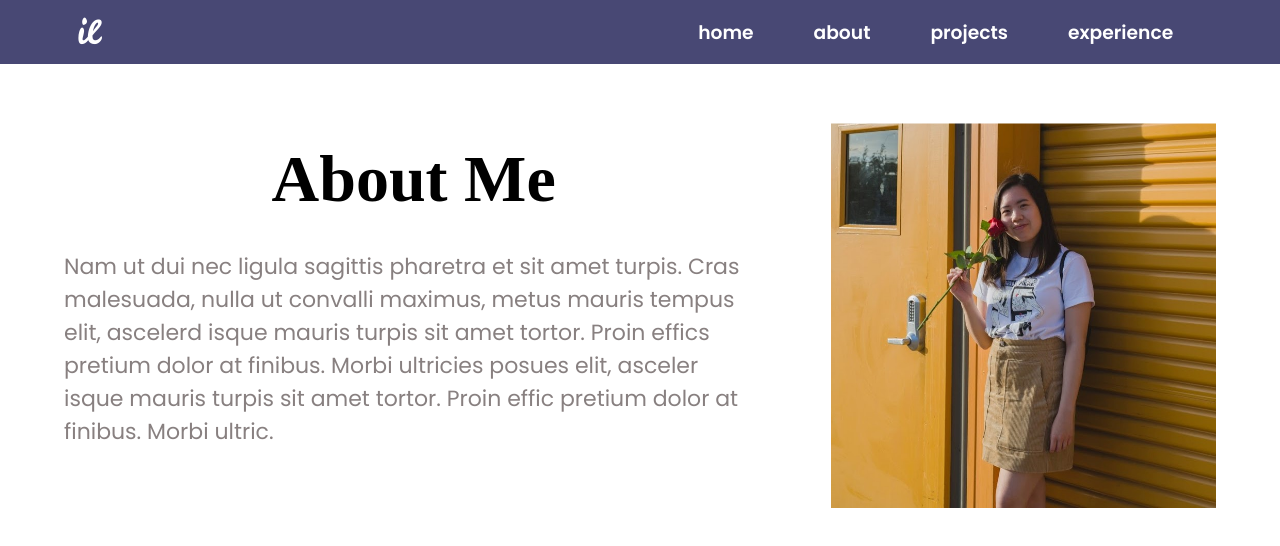
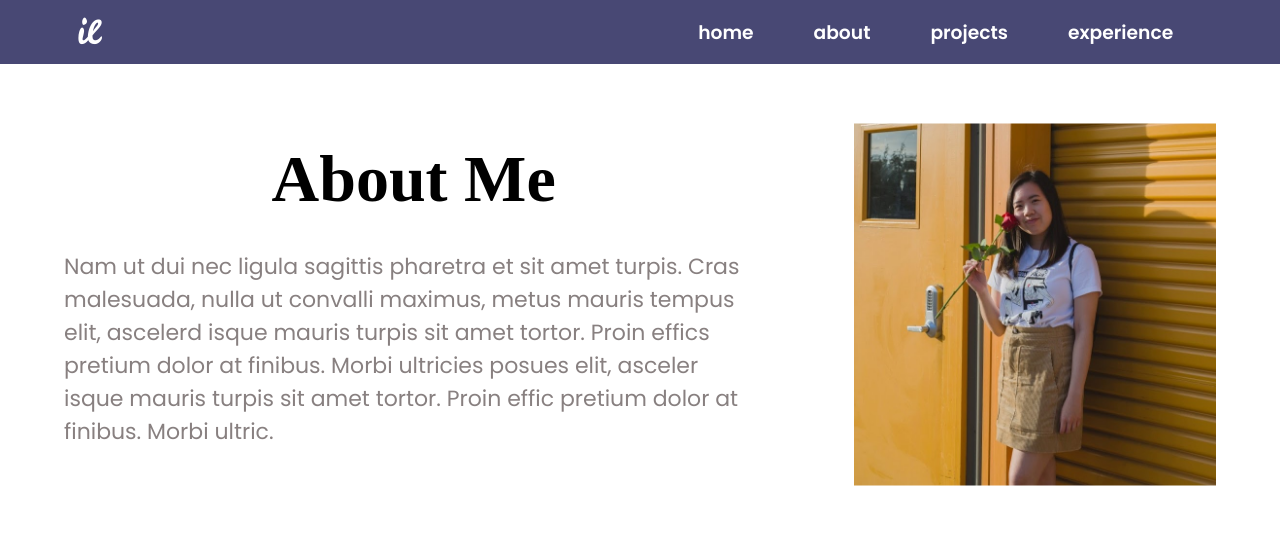
Before and after one commit to ivyla/portfoliov1, a React (Create React App) app: page /about in a window 1280 px wide. Shown: the top 546 px of the page. Built offline with nearby package versions, Linux system fonts and the light colour scheme; a web font is replaced by a local one.

Commit message:
before changes for fixing space between in about

```diff
--- a/package.json
+++ b/package.json
@@ -1,5 +1,5 @@
 {
-  "homepage": "https://ivyla.github.io/ivyla.github.io",
+  "homepage": "http://ivyla.github.io/ivyla.github.io",
   "name": "ivyla.github.io",
   "version": "0.1.0",
   "private": true,
--- a/src/stylesheets/About.css
+++ b/src/stylesheets/About.css
@@ -5,7 +5,7 @@
     justify-content: center;
     align-items: center;
     flex-direction: row;
-    padding-top: 1em;
+    padding-top: 2vmin;
 }
 
 .content-about {
@@ -22,7 +22,7 @@
 
 
 img {
-    max-width:85%;
+    max-width:80%;
 }
 .about-image img {
     display: block;
```
Also changed, not shown: 1 other file (tests, documents, lock files or other folders).
